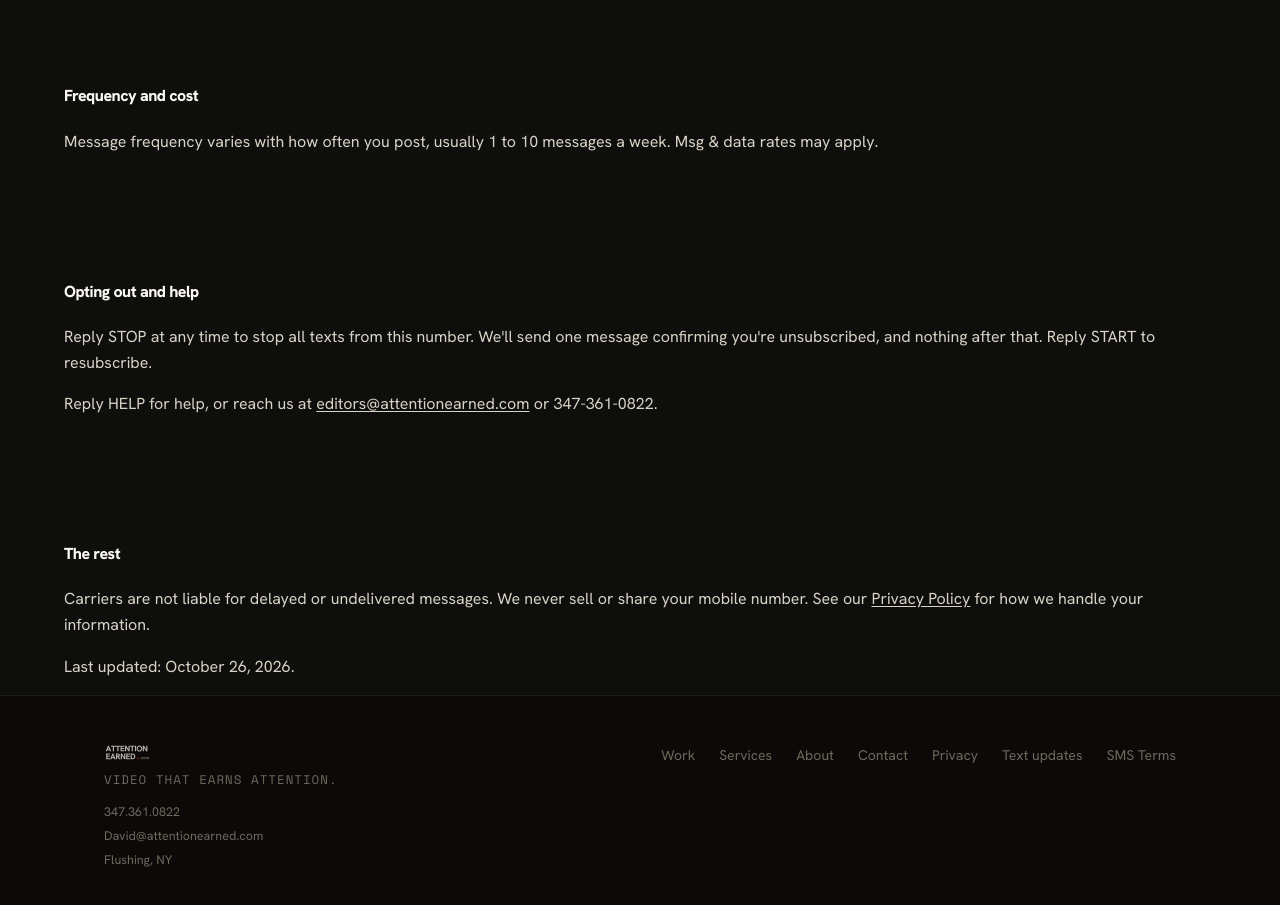
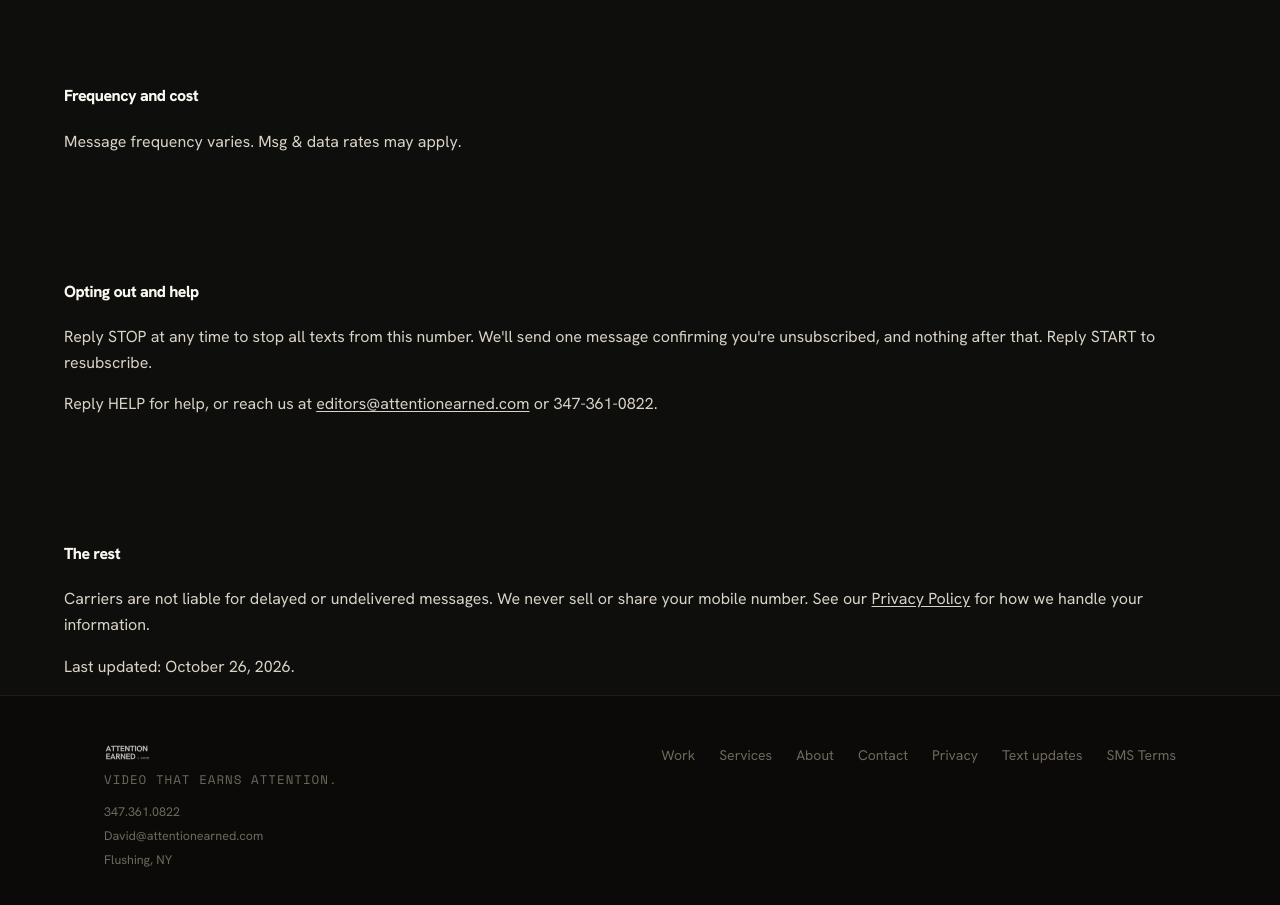
Before and after one commit to dovidchait/attentionearned, an Astro site: page /sms-terms in a window 1280 px wide. Shown: the part 820-1725 px from the top of the page. Built offline with nearby package versions, Linux system fonts and the light colour scheme; Astro itself is replaced by a stand-in of ours.

Commit message:
SMS pages: message frequency varies (drop 1-10/week)

```diff
--- a/src/content/pages/sms-terms.mdx
+++ b/src/content/pages/sms-terms.mdx
@@ -23,7 +23,7 @@ You opt in by texting **START** or **JOIN** to +1 (866) 618-8109, by checking th
 
 ## Frequency and cost
 
-Message frequency varies with how often you post, usually 1 to 10 messages a week. Msg & data rates may apply.
+Message frequency varies. Msg & data rates may apply.
 
 ## Opting out and help
 
```
